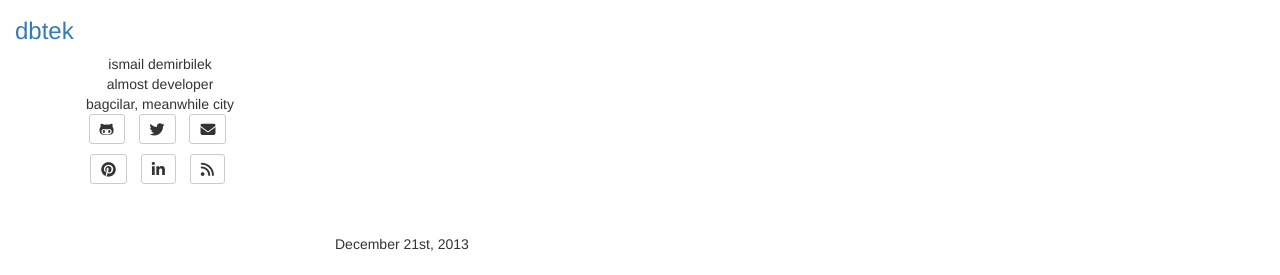
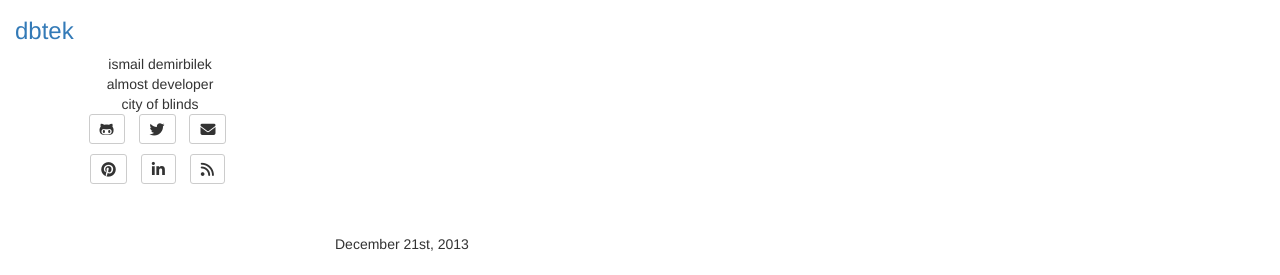
Before and after one commit to dbtek/blog, a Jekyll site: the page built from index.html, in a window 1280 px wide. Shown: the part 152-427 px from the top of the page. Built offline with Jekyll 4.4.1, drawn with Linux system fonts in a browser that asks for light colours; nearby versions of some CDN libraries; library files that are not in the unit come from our copies; the list of posts is cut into pages by our own code.

Commit message:
Update _config.yml

```diff
--- a/_config.yml
+++ b/_config.yml
@@ -24,7 +24,7 @@ author :
   resume:
   feedburner :
   email_md5: 1ecf09922951ed72da5e0a6b3b12bfc1
-  bio: ismail demirbilek<br/>almost developer<br/>bagcilar, meanwhile city
+  bio: ismail demirbilek<br/>almost developer<br/>city of blinds
 
 # The production_url is only used when full-domain names are needed
 # such as sitemap.txt
```
